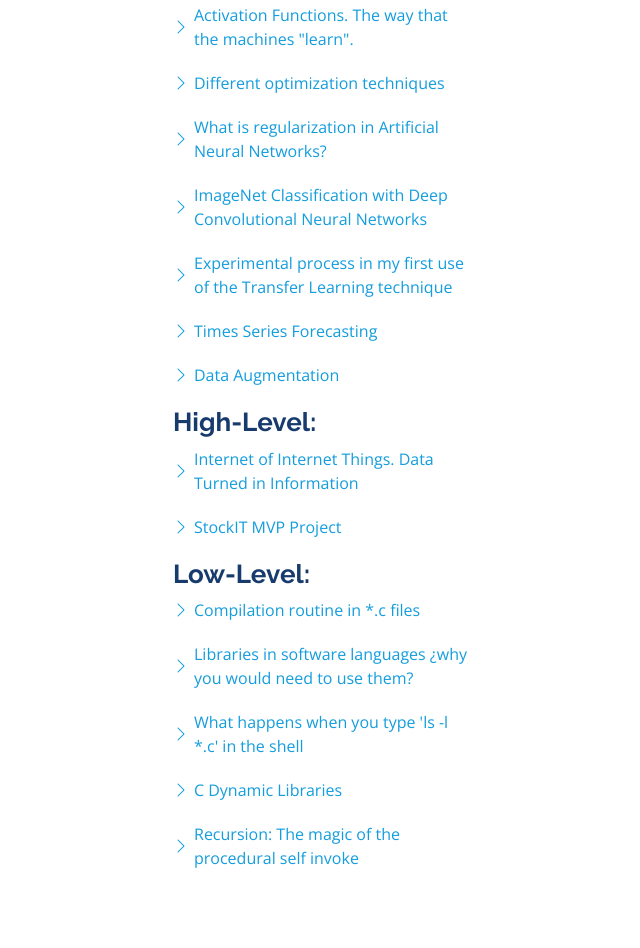
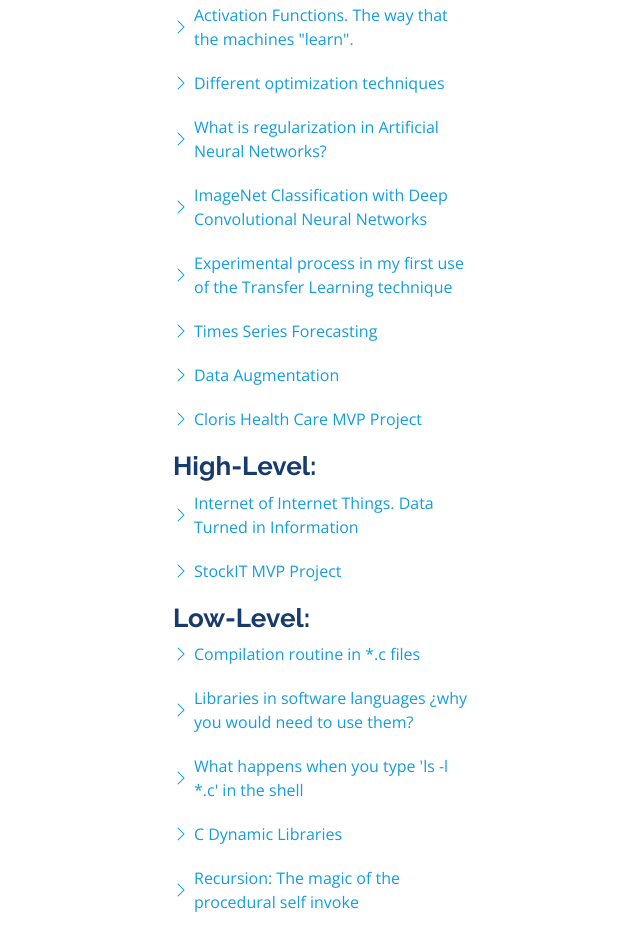
Before and after one commit to Joaquin2000zz/Joaquin2000zz, a plain HTML site: page about/me.html in a window 1280 px wide. Shown: the part 4555-5503 px from the top of the page, without its empty margins (139-779 px from the left). Drawn offline with nearby package versions, Linux system fonts and the light colour scheme.

Commit message:
updated portfolio section

```diff
--- a/about/me.html
+++ b/about/me.html
@@ -242,10 +242,12 @@
           <a id="carrousel_button" onclick="move('left',
                                                    this.parentNode)" class="bi bi-arrow-left button"></a>
           <div class="Invisible">
-            <video controls title="Cloris Health Care" class="portfolio_image" src="assets/img/portfolio/cloris0.mp4"></video>
+            <video controls title="Cloris Health Care" class="portfolio_image"
+              src="assets/img/portfolio/cloris0.mp4"></video>
           </div>
           <div class="Invisible">
-            <video controls title="Cloris Health Care" class="portfolio_image" src="assets/img/portfolio/cloris1.mp4"></video>
+            <video controls title="Cloris Health Care" class="portfolio_image"
+              src="assets/img/portfolio/cloris1.mp4"></video>
           </div>
           <div class="Invisible">
             <img title="Cloris Health Care" class="portfolio_image" src="assets/img/portfolio/cloris2.png">
@@ -347,6 +349,9 @@
                   <li><i class="bi bi-chevron-right"></i> <a
                       href="https://www.linkedin.com/pulse/data-augmentation-joaquin-victoria-delgado/"
                       class="text">Data Augmentation</a></li>
+                  <li><i class="bi bi-chevron-right"></i> <a
+                      href="https://www.linkedin.com/pulse/cloris-health-care-joaquin-victoria-delgado/"
+                      class="text">Cloris Health Care MVP Project</a></li>
                 </ul>
               </div>
             </div>
```
Lines whose indentation alone changed are shown as unchanged.
